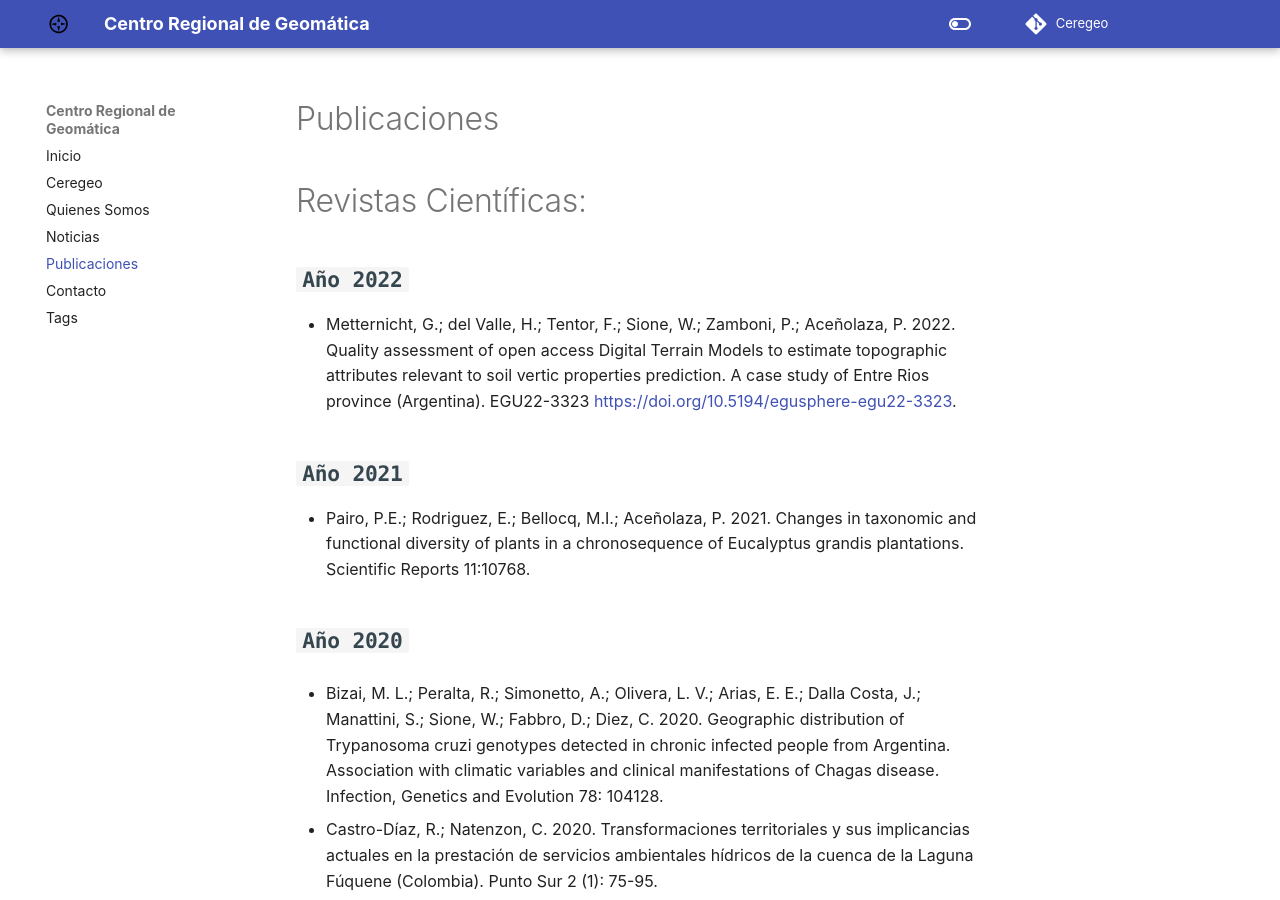
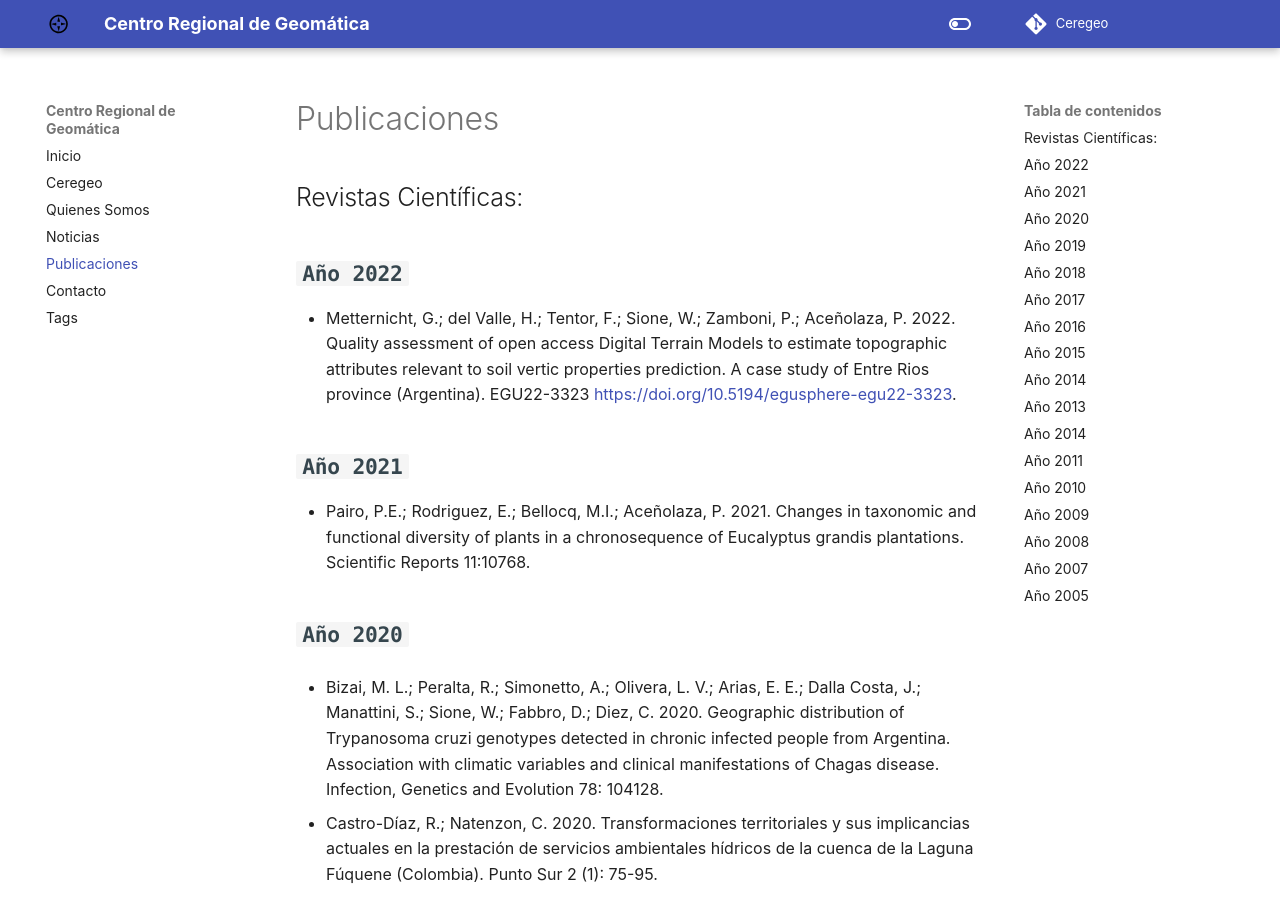
Before and after one commit to virginiapiani/Ceregeo, an MkDocs documentation site: the page built from docs/pages/publicaciones.md, in a window 1280 px wide and 900 px high. Built offline with MkDocs 1.6.1 and Material for MkDocs 9.7.7, drawn with Linux system fonts in a browser that asks for light colours; some web fonts are replaced; comment, search, counter and statistics services are not loaded.

Commit message:
Update publicaciones.md

````diff
--- a/docs/pages/publicaciones.md
+++ b/docs/pages/publicaciones.md
@@ -1,6 +1,6 @@
 # Publicaciones
 
-# Revistas Científicas:
+## Revistas Científicas:
 
 ## **``` Año 2022 ```**
 
````
